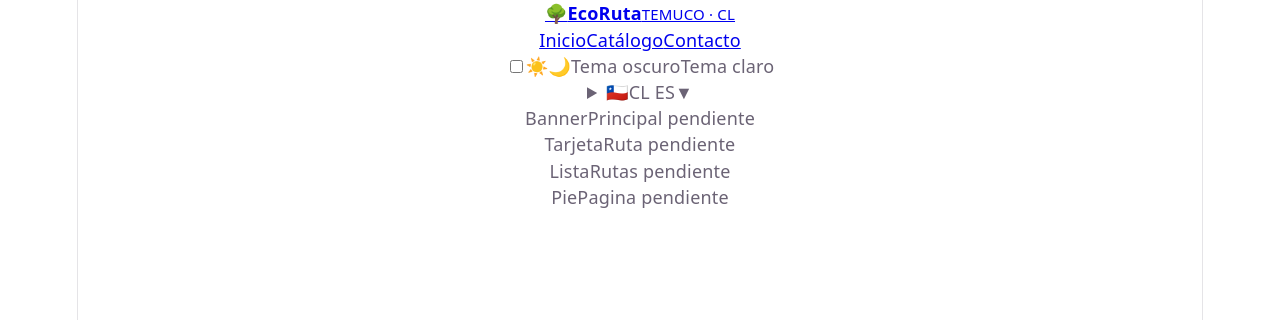
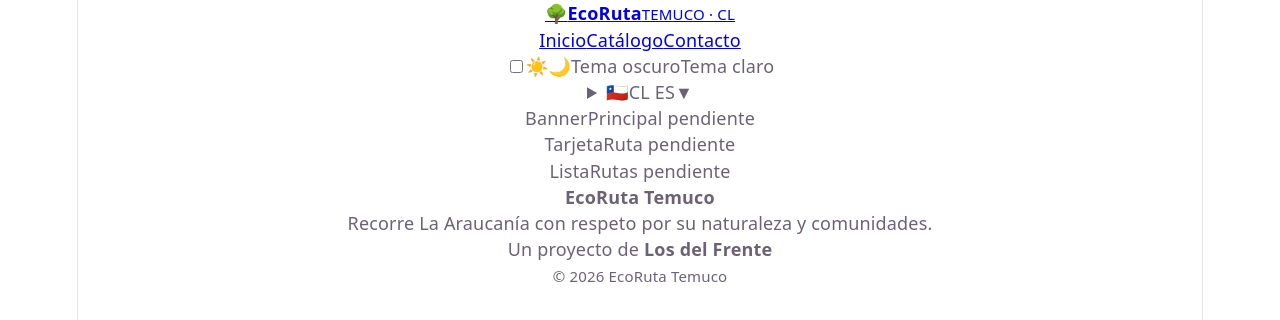
Before and after one commit to Jktoop/EcoRuta-TemucoLDF, a React app in the folder app/: page / in a window 1280 px wide. Shown: the top 320 px of the page. Built offline with nearby package versions, Linux system fonts and the light colour scheme; the HTML template or start-up script is replaced by a standard one.

Commit message:
feat: componente PiePagina con props

```diff
--- a/app/src/components/PiePagina.jsx
+++ b/app/src/components/PiePagina.jsx
@@ -1,3 +1,12 @@
 export default function PiePagina() {
-  return <p>PiePagina  pendiente</p>;
+  return (
+    <footer className="pie-pagina">
+      <div>
+        <strong>EcoRuta Temuco</strong>
+        <p>Recorre La Araucanía con respeto por su naturaleza y comunidades.</p>
+      </div>
+      <p>Un proyecto de <strong>Los del Frente</strong></p>
+      <small>© {new Date().getFullYear()} EcoRuta Temuco</small>
+    </footer>
+  );
 }
```
